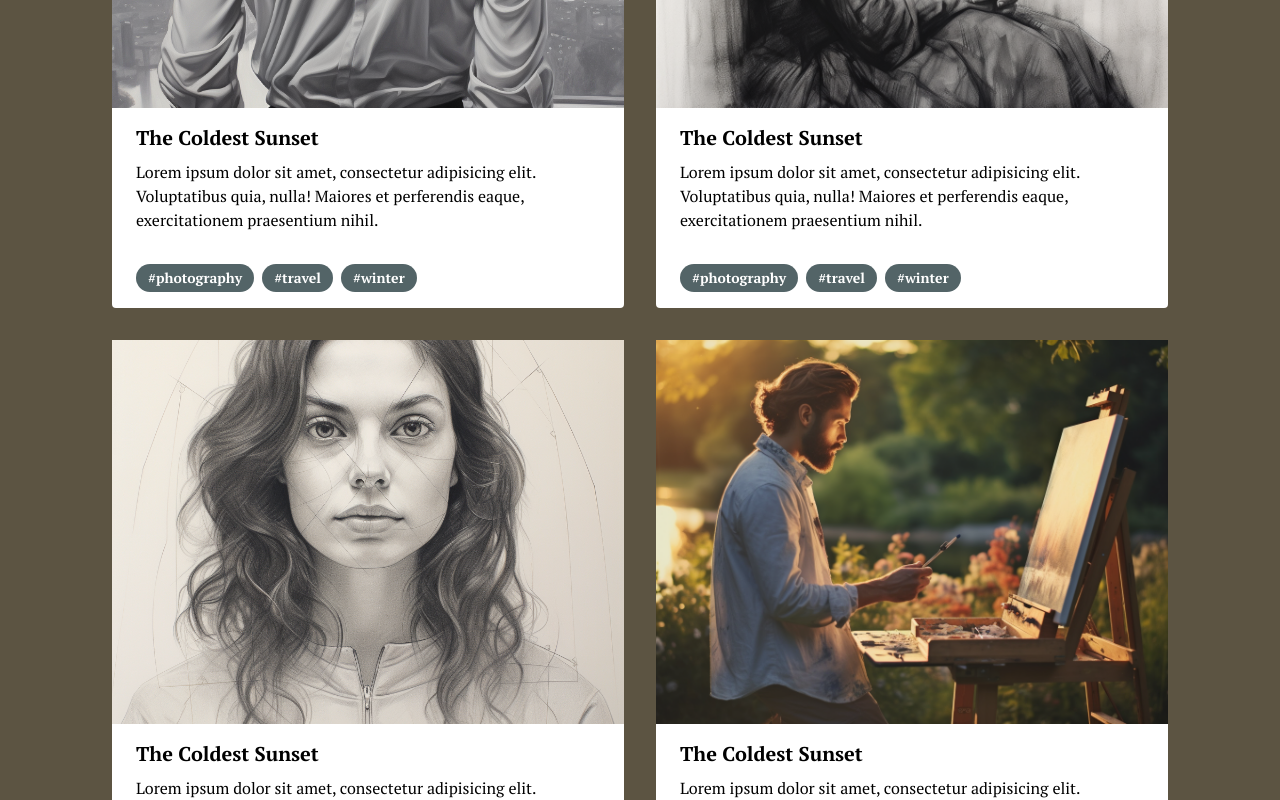
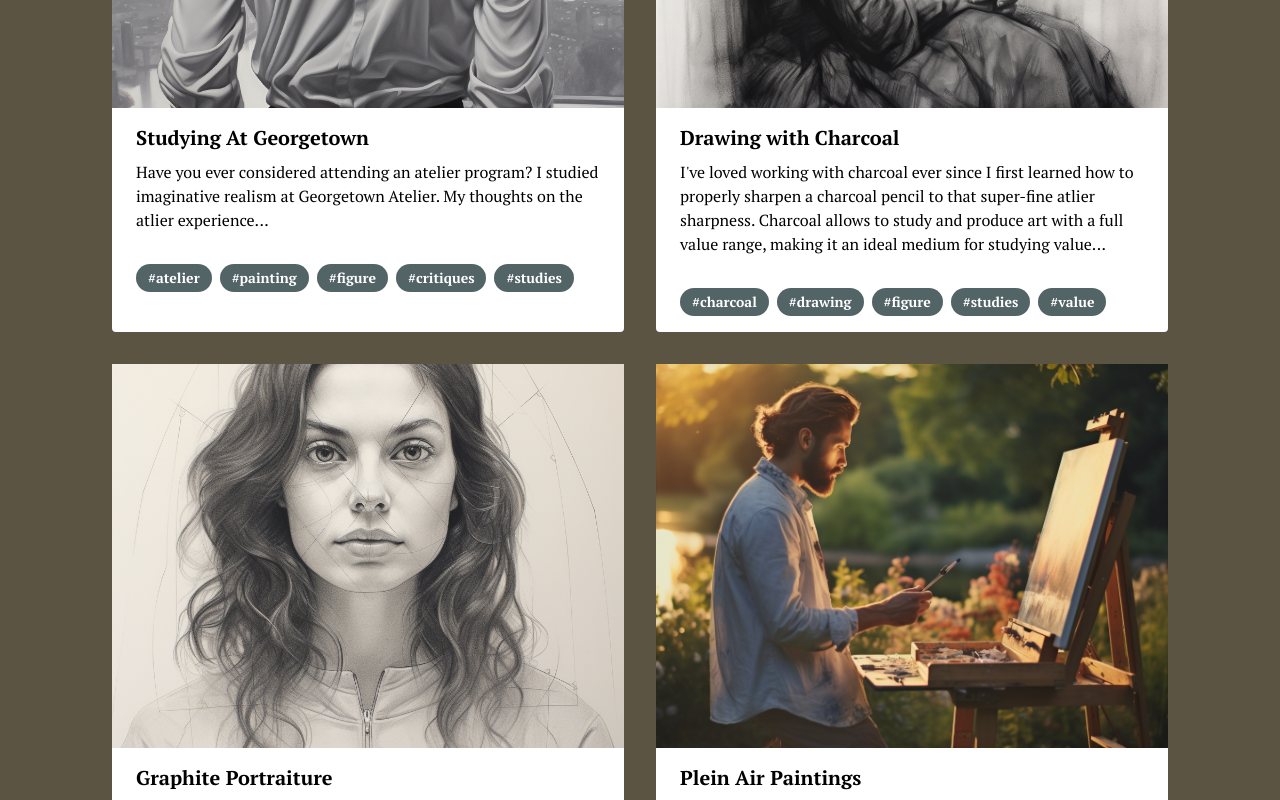
Before and after one commit to jhengineerartist/art-website, a Next.js app: page / in a window 1280 px wide. Shown: the part 1180-1980 px from the top of the page. Built offline with nearby package versions, Linux system fonts and the light colour scheme.

Commit message:
Added summaries and tag support to the markdown files.

```diff
--- a/public/placeholders/posts/blog2.md
+++ b/public/placeholders/posts/blog2.md
@@ -1,6 +1,8 @@
 ---
 title: Drawing with Charcoal
+summary: I've loved working with charcoal ever since I first learned how to properly sharpen a charcoal pencil to that super-fine atlier sharpness.  Charcoal allows to study and produce art with a full value range, making it an ideal medium for studying value...
 heroimage: /placeholders/charcoal1.png
+tags: charcoal,drawing,figure,studies,value
 ---
 
 # Working with Charcoal to Create Beautiful Nude Figure Drawings
--- a/public/placeholders/posts/blog3.md
+++ b/public/placeholders/posts/blog3.md
@@ -1,6 +1,8 @@
 ---
 title: Graphite Portraiture
+summary: Moving to graphite after working with charcoal can feel liberating. As a material you have quick access to so many different hardnesses and lead holders make sharpening a breeze...
 heroimage: /placeholders/graphite1.png
+tags: graphite,drawing,portraits,value,social-media
 ---
 
 # Creating Striking Graphite Portraits
--- a/public/placeholders/posts/blog4.md
+++ b/public/placeholders/posts/blog4.md
@@ -1,6 +1,8 @@
 ---
 title: Plein Air Paintings
+summary: Painting outdoors combines some of my favorite activities.  With a portable easel, sun on my back, a pack of beers, and great company, a day of plein air painting is amazing...
 heroimage: /placeholders/hero-plein-air.png
+tags: plein-air,painting,oils,outdoors,color
 ---
 
 # The Art of Plein Air Oil Painting
--- a/src/app/components/card.tsx
+++ b/src/app/components/card.tsx
@@ -6,37 +6,35 @@ type Props = {
 };
 
 export default function Card({ blogPost }: Props) {
-  console.log(blogPost.heroImage);
+  const { slug, heroImage, title, tags, summary } = blogPost;
+
+  const tagElements = tags.map(tag => {
+    return (
+      <span className="inline-block bg-enchilada-200 rounded-full px-3 py-1 text-sm font-semibold text-white mr-2 mb-2">
+        #{tag}
+      </span>)
+  })
+
   return (
     <figure className="flex flex-col min-h-fit bg-white rounded max-w-lg lg:w-2/5 md:w-[40%] sm:w-3/4 m-4 duration-500 hover:scale-105">
-      <Link href={`/posts/${blogPost.slug}`}>
+      <Link href={`/posts/${slug}`}>
         <div className="w-full h-96 relative">
           <Image
             className="object-cover"
-            src={blogPost.heroImage}
-            alt={blogPost.title}
+            src={heroImage}
+            alt={title}
             fill
           />
         </div>
         <figcaption className="flex flex-col h-fit">
           <div className="px-6 py-4">
-            <h2 className="font-bold text-xl mb-2">The Coldest Sunset</h2>
+            <h2 className="font-bold text-xl mb-2">{title}</h2>
             <p className="text-gray-700 text-base  ">
-              Lorem ipsum dolor sit amet, consectetur adipisicing elit.
-              Voluptatibus quia, nulla! Maiores et perferendis eaque,
-              exercitationem praesentium nihil.
+              {summary}
             </p>
           </div>
           <div className="px-6 pt-4 pb-2">
-            <span className="inline-block bg-enchilada-200 rounded-full px-3 py-1 text-sm font-semibold text-white mr-2 mb-2">
-              #photography
-            </span>
-            <span className="inline-block bg-enchilada-200 rounded-full px-3 py-1 text-sm font-semibold text-white mr-2 mb-2">
-              #travel
-            </span>
-            <span className="inline-block bg-enchilada-200 rounded-full px-3 py-1 text-sm font-semibold text-white mr-2 mb-2">
-              #winter
-            </span>
+            {tagElements}
           </div>
         </figcaption>
       </Link>
--- a/src/app/posts/[slug]/components/PostView.tsx
+++ b/src/app/posts/[slug]/components/PostView.tsx
@@ -24,6 +24,7 @@ export default function PostView({ postData }: Params) {
 
     return (
         <article className="flex flex-col justify-around">
+            <div className="mx-auto bg-enchilada-100 prose max-lg:prose-base min-w-1/2 lg:prose-xl relative p-6 prose-h3:text-enchilada-600 text-enchilada-600">
                 <figure className="items-center mx-auto w-full max-h-screen h-128 max-lg:h-64 relative">
                     <Image
                         className="object-contain object-top"
@@ -33,7 +34,6 @@ export default function PostView({ postData }: Params) {
                         onClick={makeFullScreen(heroImage, title)}
                     />
                 </figure>
-            <div className="mx-auto bg-enchilada-100 prose max-lg:prose-base min-w-1/2 lg:prose-xl relative p-6 prose-h3:text-enchilada-600 text-enchilada-600">
                 <ReactMarkdown>{content}</ReactMarkdown>
             </div>
             <FullScreenImage {...{ ...fullScrImage, hideFullScreen: hideFullScreen }} />
--- a/src/lib/mdprovider/placeholderprovider.ts
+++ b/src/lib/mdprovider/placeholderprovider.ts
@@ -36,6 +36,8 @@ export default function getAllPostsData(): BlogPost[] {
         slug,
         title: data.title,
         heroImage: data.heroimage,
+        tags: data.tags.split(','),
+        summary: data.summary,
         content: content,
       };
     });
--- a/types.d.ts
+++ b/types.d.ts
@@ -2,5 +2,7 @@ type BlogPost = {
   slug: string;
   title: string;
   heroImage: string;
+  tags: string[];
+  summary: string;
   content: string;
 };
```
Lines whose indentation alone changed are shown as unchanged.
